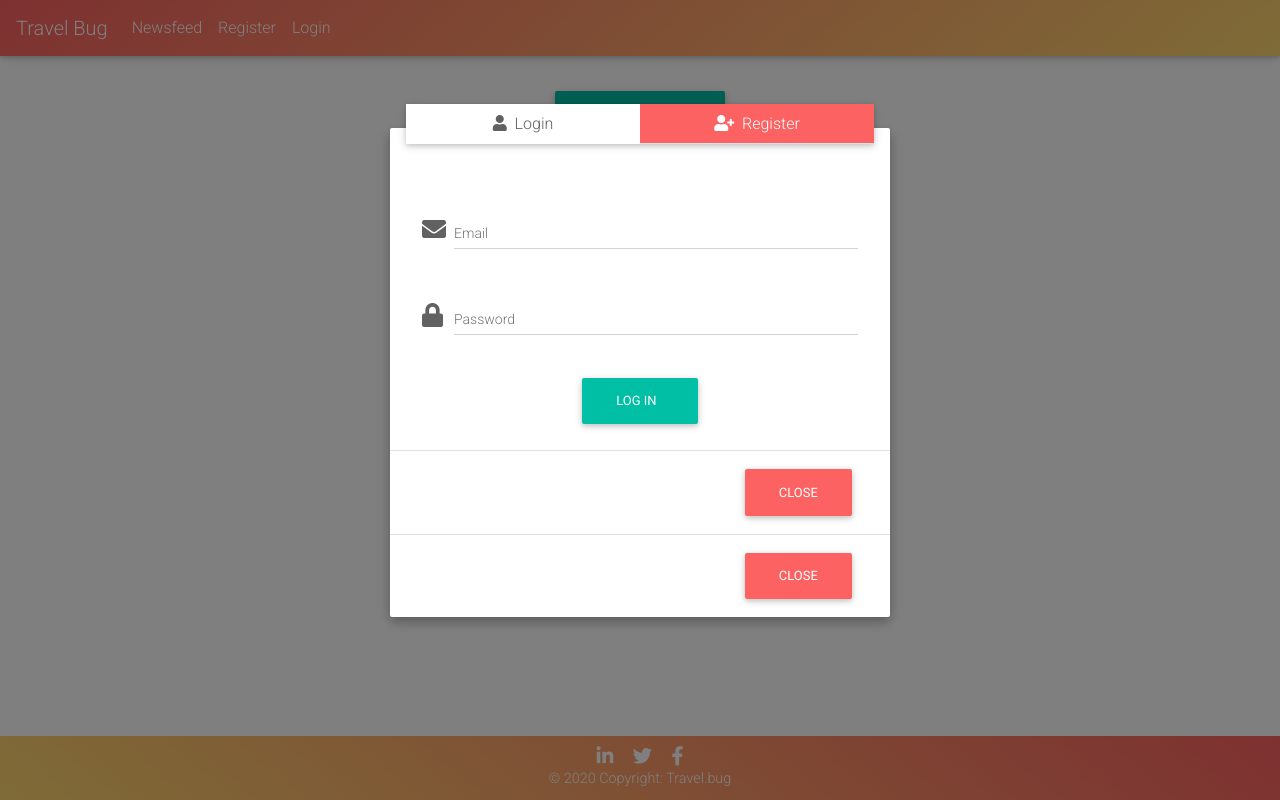
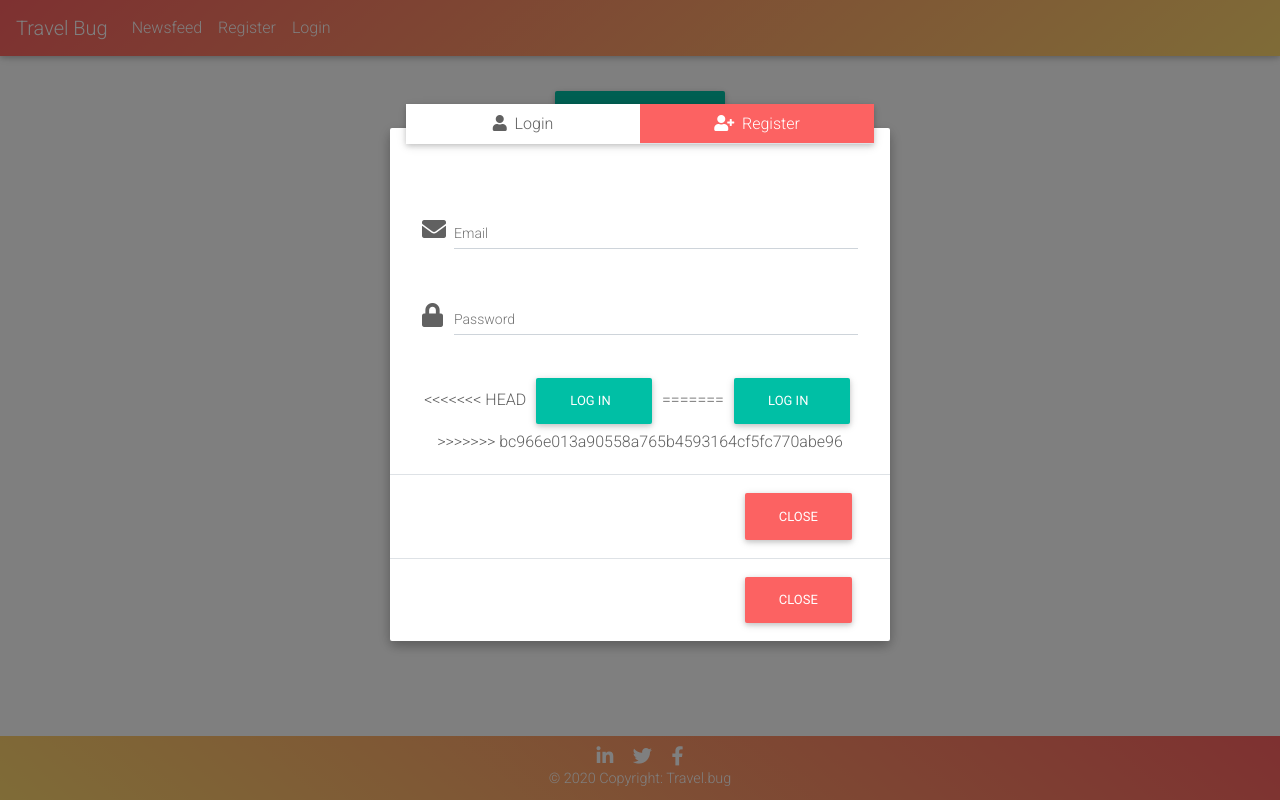
Before and after one commit to CausticFoxx/TravelBug, a Flask app: page / in a window 1280 px wide, after a click on "LOGIN/REGISTER". Run offline with Flask 2, Linux system fonts and the light colour scheme; some libraries are stand-ins or nearby versions.

Commit message:
Revert "editted merge conflicts"
This reverts commit d5340bee94f48032d78bd2505e023a954f74f492.

```diff
--- a/templates/login_register.html
+++ b/templates/login_register.html
@@ -59,8 +59,12 @@
                                     class="form-control form-control-sm validate">
                                 <label data-error="wrong" data-success="right" for="modalpassword-login">Password</label>
                             </div>
-                            <div class="text-center mt-2">
+                            <div class="text-center mt-2"> <!--TODO change all onclick to proper route handlers-->
+<<<<<<< HEAD
                                 <button type="submit" class="btn btn-info btn-rounded">Log in <i class="fas fa-sign-in ml-1"></i></button>
+=======
+                                <a href="profile/3" class="btn btn-info btn-rounded">Log in <i class="fas fa-sign-in ml-1"></i></a>
+>>>>>>> bc966e013a90558a765b4593164cf5fc770abe96
                             </div>
                         </div>
                     </form>
@@ -111,8 +115,12 @@
                             </div>
 
                             <div class="text-center form-sm mt-2">
+<<<<<<< HEAD
                                 <button type="submit" class="btn btn-info btn-rounded" >Sign up <i class="fas fa-sign-in ml-1"></i></button>
-
+                            <!--changed back to button, added form-->
+=======
+                                <a href="/newsfeed" class="btn btn-info btn-rounded" >Sign up <i class="fas fa-sign-in ml-1"></i></a>
+>>>>>>> bc966e013a90558a765b4593164cf5fc770abe96
                             </div>
                         </div>
                     </form>
--- a/templates/profile.html
+++ b/templates/profile.html
@@ -28,6 +28,8 @@
                     </p>
                     <!--TODO add pin location content to Google maps API to generate pin-->
                     <!--TODO add route edit profile page to button-->
+                    <a href="/profile/edit/3" class="tb-primary btn btn-primary btn-rounded">Edit Profile</a>
+                    <!--TODO add route to button-->
                     <a href="#" class="btn btn-primary btn-rounded" data-toggle="modal"
                         data-target="#addPin-form">Add new pin
                     </a>
```
